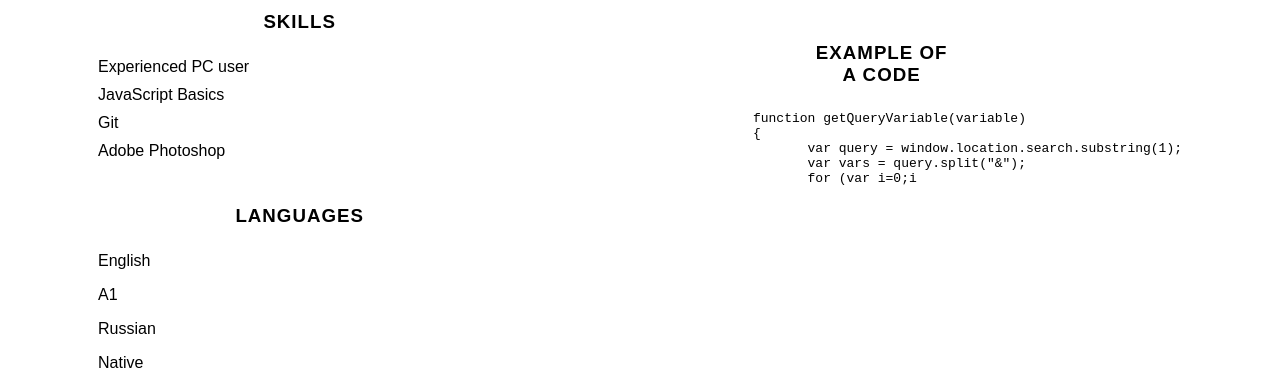
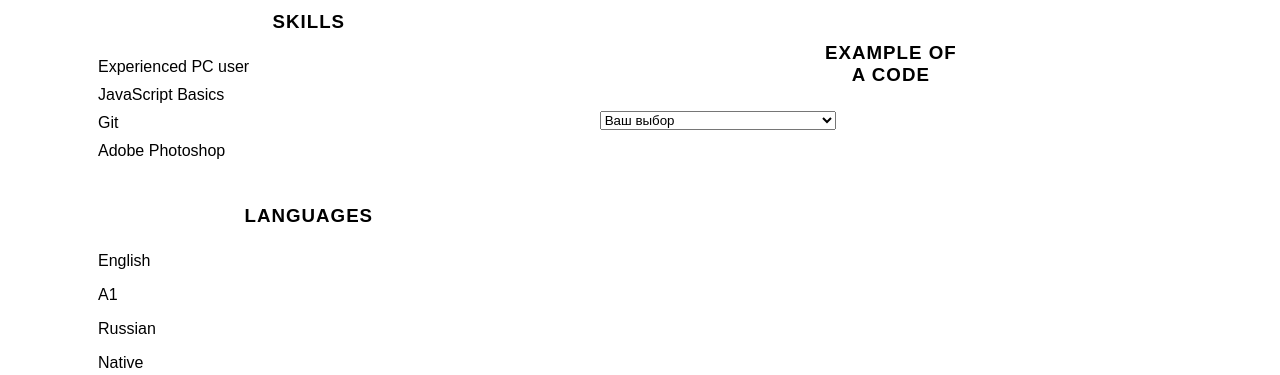
Before and after one commit to Florenc13/rsschool-cv2, a plain HTML site: page index.html in a window 1280 px wide. Shown: the part 519-894 px from the top of the page. Drawn offline with Linux system fonts and the light colour scheme.

Commit message:
fix: index bag

```diff
--- a/index.html
+++ b/index.html
@@ -78,18 +78,14 @@
                   </div>
                   <div class="resume__content-code">
                     <h3>Example of a code</h3>
-                    <pre>
-                      function getQueryVariable(variable)
-                      {
-                             var query = window.location.search.substring(1);
-                             var vars = query.split("&");
-                             for (var i=0;i<vars.length;i++) {
-                                     var pair = vars[i].split("=");
-                                     if(pair[0] == variable){return pair[1];}
-                             }
-                             return(false);
-                      }
-                    </pre>
+                    <code>
+                           <form>
+                           <SELECT NAME="sel" onchange="top.location.href = this.options[this.selectedIndex].value;">
+                           <option selected value="#">Ваш выбор</option>
+                           <option VALUE="http://kdg.HtmlWeb.ru">Home Page Author</option>
+                           <option VALUE="http://www.webclub.ru/">Клуб WEBмастеров</option>
+                           <option VALUE="http://www.citforum.ru/">Море аналитической информации</option></select></form>
+                    </code>
               </div>
             </div>
           </div>
```
